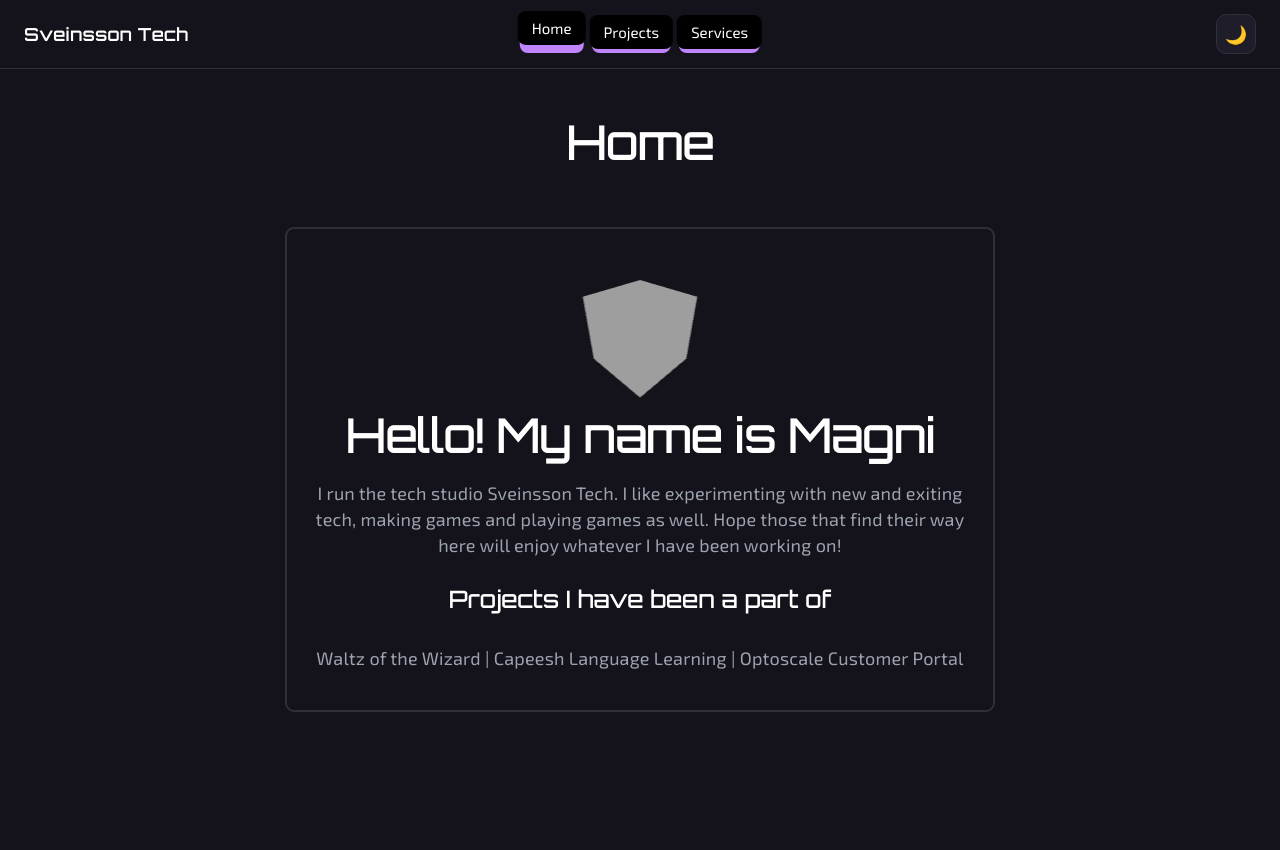
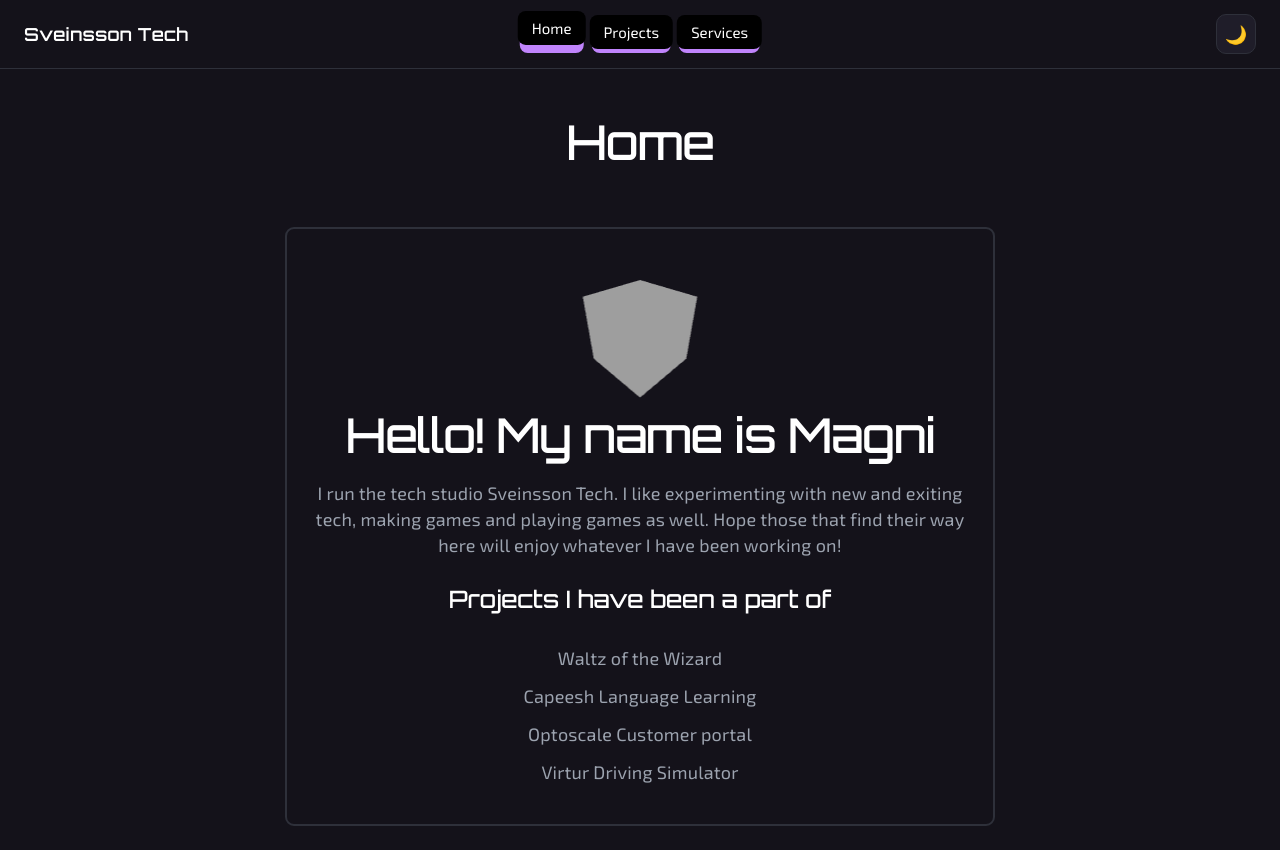
Before and after one commit to sveinssontech/sveinsson-tech-website, a React (Vite) app: page / in a window 1280 px wide. Before the commit the page ends 800 px from the top, so only its background shows below. Built offline with nearby package versions, Linux system fonts and the light colour scheme.

Commit message:
Minor changes

```diff
--- a/src/components/Scene3D/Scene3D.jsx
+++ b/src/components/Scene3D/Scene3D.jsx
@@ -1,12 +1,12 @@
-import { Canvas } from '@react-three/fiber'
-import { OrbitControls } from '@react-three/drei'
-import { useTheme } from '../../theme/themeStore'
-import './Scene3D.css'
-import { useEffect } from 'react'
+import { Canvas } from "@react-three/fiber";
+import { OrbitControls } from "@react-three/drei";
+import { useTheme } from "../../theme/themeStore";
+import "./Scene3D.css";
+import { useEffect, useState } from "react";
 
-const DEFAULT_CAMERA = { position: [9, 8, 9], fov: 45 }
-const BACKGROUND_COLOR_DARK = '#14121a'
-const BACKGROUND_COLOR_LIGHT = '#c0bec7'
+const DEFAULT_CAMERA = { position: [9, 8, 9], fov: 45 };
+const BACKGROUND_COLOR_DARK = "#14121a";
+const BACKGROUND_COLOR_LIGHT = "#ffffff";
 
 export default function Scene3D({
   children,
@@ -15,14 +15,16 @@ export default function Scene3D({
 }) {
   const theme = useTheme();
 
+  const [sceneColor, useSceneColor] = useState("#14121a");
+
   const GetSceneColor = () => {
-    return theme === 'dark' ? BACKGROUND_COLOR : BACKGROUND_COLOR_LIGHT;
-  }
-
-  let sceneColor = '#14121a';
+    return theme.theme === "dark"
+      ? BACKGROUND_COLOR_DARK
+      : BACKGROUND_COLOR_LIGHT;
+  };
 
   useEffect(() => {
-    sceneColor = GetSceneColor();
+    useSceneColor(GetSceneColor());
   }, [theme]);
 
   return (
@@ -37,8 +39,10 @@ export default function Scene3D({
           shadow-mapSize={[1024, 1024]}
         />
         {children}
-        {showControls && <OrbitControls enablePan={false} minDistance={6} maxDistance={20} />}
+        {showControls && (
+          <OrbitControls enablePan={false} minDistance={6} maxDistance={20} />
+        )}
       </Canvas>
     </div>
-  )
+  );
 }
--- a/src/components/pages/HomeBody.jsx
+++ b/src/components/pages/HomeBody.jsx
@@ -20,12 +20,13 @@ export default function HomeBody() {
         exiting tech, making games and playing games as well. Hope those that
         find their way here will enjoy whatever I have been working on!
       </p>
-      <h2>
-        Projects I have been a part of
-      </h2>
-      <p>
-        Waltz of the Wizard | Capeesh Language Learning | Optoscale Customer Portal
-      </p>
+      <h2>Projects I have been a part of</h2>
+      <div>
+        <p>Waltz of the Wizard</p>
+        <p>Capeesh Language Learning</p>
+        <p>Optoscale Customer portal</p>
+        <p>Virtur Driving Simulator</p>
+      </div>
     </PageBody>
   );
 }
```
